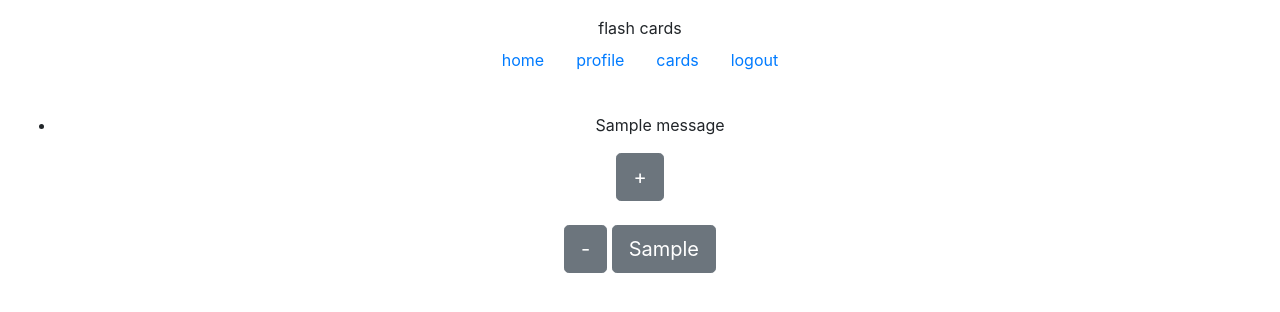
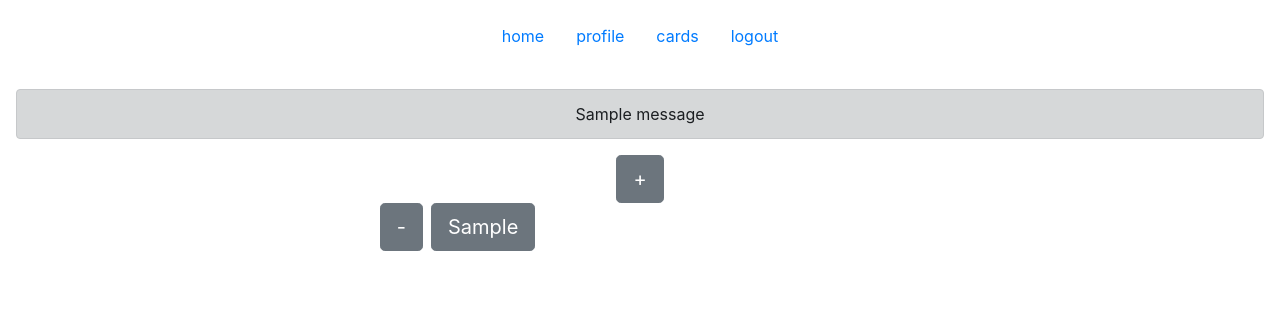
Before and after one commit to elsoleiro/flash-cards, a Flask app: a page that uses app/templates/base.html in a window 1280 px wide. Shown: the top 312 px of the page. Run offline with Flask 2, Linux system fonts and the light colour scheme; a user stored in the database is signed in; tables that the repository leaves empty hold one stand-in row (values such as "Sample post"); one stand-in notice (Sample message) is shown; some libraries are stand-ins or nearby versions.

Commit message:
bootstrapped the alerts

```diff
--- a/app/templates/base.html
+++ b/app/templates/base.html
@@ -18,9 +18,6 @@
         <div class="cover-contrainer d-flex h-100 p-3 mx-auto flex-column">
             <header class="masthead mb-auto">
                 <div class="inner">
-                    <h3=class"masthead-brand">
-                        flash cards
-                    </h3>
                     <nav class="nav nav-masthead justify-content-center">
                         <a class="nav-link active" href="{{ url_for('index') }}">home</a>
                         {% if current_user.is_anonymous %}
@@ -37,11 +34,11 @@
         <main role="main" class="inner cover">
         {% with messages = get_flashed_messages() %}
         {% if messages %}
-        <ul>
             {% for message in messages %}
-            <li>{{ message }}</li>
+            <div class="alert alert-dark" role="alert">
+            {{ message }}
+            </div>
             {% endfor %}
-        </ul>
         {% endif %}
         {% endwith %}
         {% block content %}{% endblock content%}
--- a/app/templates/cards.html
+++ b/app/templates/cards.html
@@ -3,13 +3,20 @@
 <a class="btn btn-lg btn-secondary" href="{{ url_for('add_card') }}">+</a>
 <br>
     {% for card in cards %}
-    <tr>
+        <div class="row">
+            <div class="col-md-4 px-1">
+                <div class="d-flex justify-content-end">
+                    <a class="btn btn-lg btn-secondary" href="{{ url_for('delete', card_id=card.id) }}">-</a>
+                </div>
+            </div>
+            <div class="col-md-4 px-1">
+                <div class="d-flex justify-content-start">
+                    <a class="btn btn-lg btn-secondary" href="{{ url_for('edit', card_id=card.id) }}">{{ card.front }}</a>
+                </div>
+            </div>
+            <div class="col-md-4 px-1">
+            </div>
+        </div>
         <br>
-        <td>
-            <a class="btn btn-lg btn-secondary" href="{{ url_for('delete', card_id=card.id) }}">-</a>
-            <a class="btn btn-lg btn-secondary" href="{{ url_for('edit', card_id=card.id) }}">{{ card.front }}</a>
-        </td>
-        <br>
-    </tr>
     {% endfor %}
 {% endblock %}
--- a/app/templates/edit.html
+++ b/app/templates/edit.html
@@ -21,6 +21,7 @@
         </div>
         </div>
         </div>
+        <br>
         <p>{{ form.submit() }}</p>
     </form>
 {% endblock %}
```
Also changed, not shown: app/templates/add.html (+8 -5 lines), app.db.
